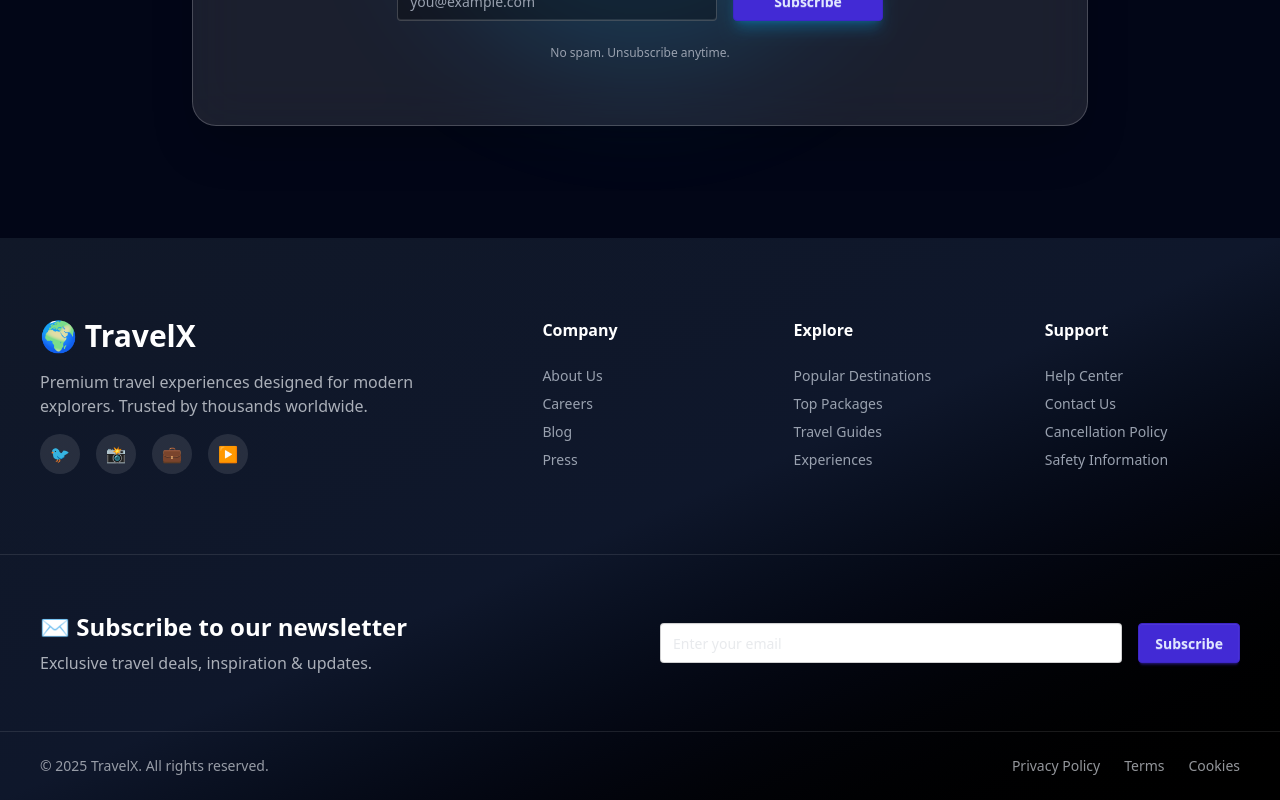
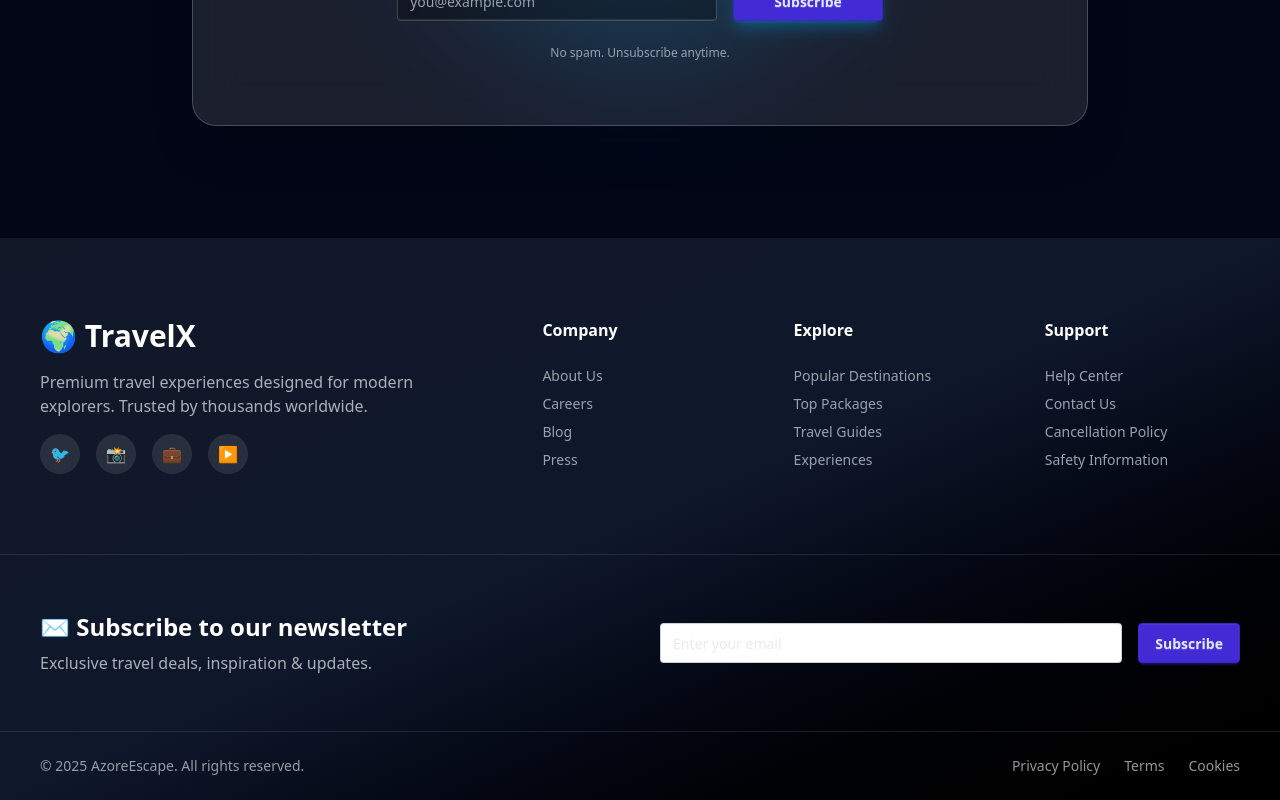
Before and after one commit to aakashsaini943/AzureEscape, a React (Vite) app: page / in a window 1280 px wide. Shown: the part 6287-7087 px from the top of the page. Built offline with nearby package versions, Linux system fonts and the light colour scheme.

Commit message:
footer fiexed

```diff
--- a/src/components/layout/Footer/FooterBottom.jsx
+++ b/src/components/layout/Footer/FooterBottom.jsx
@@ -3,7 +3,7 @@ const FooterBottom = () => {
     <div className="border-t border-white/10">
       <div className="max-w-7xl mx-auto px-10 py-6 flex flex-col md:flex-row justify-between items-center gap-4 text-sm opacity-70">
         <p>
-          © {new Date().getFullYear()} TravelX. All rights reserved.
+          © {new Date().getFullYear()} AzoreEscape. All rights reserved.
         </p>
 
         <div className="flex gap-6">
```
Also changed, not shown: 1 other file (tests, documents, lock files or other folders).
